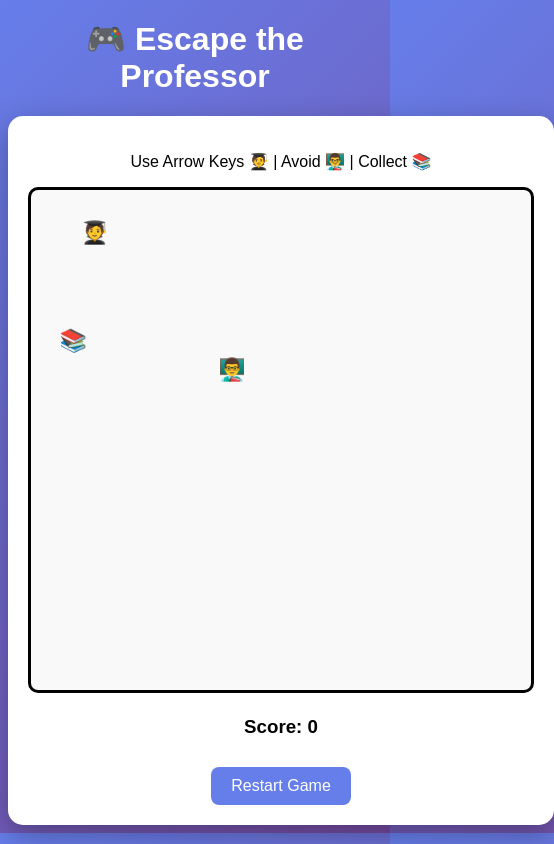
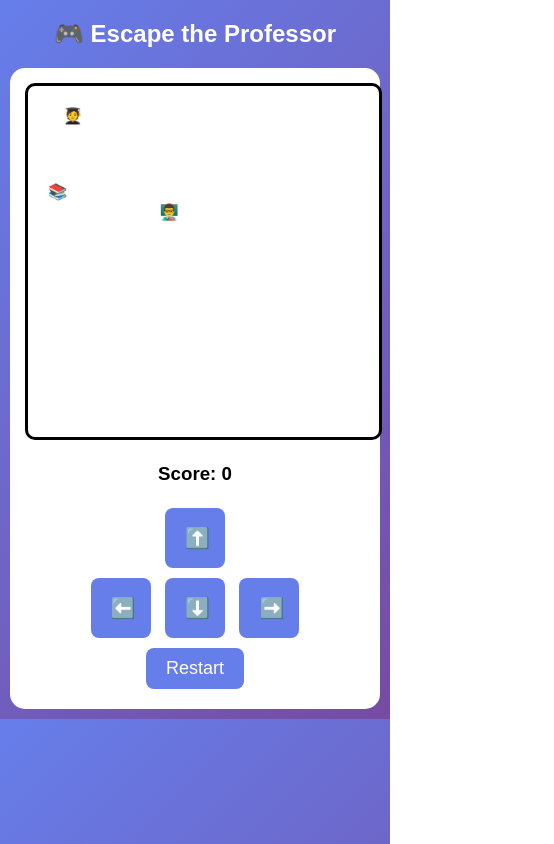
Before and after one commit to somyasamani/escape-the-professor, a plain HTML site: page index.html in a window 390 px wide. Shown: the whole page, 554 px wide, since content can reach past the window. Drawn offline with Linux system fonts and the light colour scheme.

Commit message:
Refactor index.html for mobile support and styling

```diff
--- a/index.html
+++ b/index.html
@@ -2,97 +2,81 @@
 <html>
 <head>
     <title>Escape the Professor</title>
+    <meta name="viewport" content="width=device-width, initial-scale=1.0">
     <style>
         body {
             text-align: center;
             font-family: Arial;
             background: linear-gradient(135deg, #667eea, #764ba2);
             color: white;
-        }
-
-        h1 {
-            margin-top: 20px;
+            margin: 0;
         }
 
         .game-box {
             background: white;
             color: black;
-            display: inline-block;
-            padding: 20px;
+            margin: 10px;
+            padding: 15px;
             border-radius: 15px;
-            box-shadow: 0px 10px 30px rgba(0,0,0,0.3);
         }
 
         canvas {
-            background: #f9f9f9;
+            width: 90vw;
+            max-width: 500px;
+            height: auto;
             border: 3px solid black;
             border-radius: 10px;
         }
 
         button {
-            margin-top: 10px;
             padding: 10px 20px;
-            font-size: 16px;
+            margin: 5px;
+            font-size: 18px;
+            border-radius: 8px;
             border: none;
-            border-radius: 8px;
             background: #667eea;
             color: white;
-            cursor: pointer;
         }
 
-        #memeBox {
-            position: fixed;
-            top: 0;
-            left: 0;
-            width: 100%;
-            height: 100%;
-            background: rgba(0,0,0,0.85);
-            display: none;
-            justify-content: center;
-            align-items: center;
-            flex-direction: column;
-            color: white;
-            font-size: 30px;
+        .controls {
+            margin-top: 10px;
+        }
+
+        .controls button {
+            width: 60px;
+            height: 60px;
+            font-size: 20px;
         }
     </style>
 </head>
 <body>
 
-<h1>🎮 Escape the Professor</h1>
+<h2>🎮 Escape the Professor</h2>
 
 <div class="game-box">
-    <p>Use Arrow Keys 🧑‍🎓 | Avoid 👨‍🏫 | Collect 📚</p>
     <canvas id="gameCanvas" width="500" height="500"></canvas>
-    <br>
     <h3 id="scoreText">Score: 0</h3>
-    <button onclick="restartGame()">Restart Game</button>
+
+    <!-- Touch Controls -->
+    <div class="controls">
+        <div>
+            <button onclick="move('up')">⬆️</button>
+        </div>
+        <div>
+            <button onclick="move('left')">⬅️</button>
+            <button onclick="move('down')">⬇️</button>
+            <button onclick="move('right')">➡️</button>
+        </div>
+    </div>
+
+    <button onclick="restartGame()">Restart</button>
 </div>
-
-<div id="memeBox">
-    <div id="memeText"></div>
-    <button onclick="restartGame()">Try Again 😭</button>
-</div>
-
-<!-- 🔊 Sounds -->
-<audio id="collectSound" src="https://www.soundjay.com/buttons/sounds/button-3.mp3"></audio>
-<audio id="gameOverSound" src="https://www.soundjay.com/misc/sounds/fail-buzzer-02.mp3"></audio>
 
 <script>
 const canvas = document.getElementById("gameCanvas");
 const ctx = canvas.getContext("2d");
 
-const collectSound = document.getElementById("collectSound");
-const gameOverSound = document.getElementById("gameOverSound");
-
 let player, professor, item, score, gameOver, speed;
-
-const memes = [
-    "💀 Bro thought he could escape internals",
-    "📉 Attendance: 10%",
-    "😭 Professor: 'See me after class'",
-    "🪦 RIP GPA",
-    "📚 You vs Backlogs → Backlogs won"
-];
 
 function init() {
     player = { x: 50, y: 50, size: 20 };
@@ -101,9 +85,7 @@ function init() {
     score = 0;
     gameOver = false;
     speed = 1.0;
-
     document.getElementById("scoreText").innerText = "Score: 0";
-    document.getElementById("memeBox").style.display = "none";
 }
 
 function spawnItem() {
@@ -114,17 +96,24 @@ function spawnItem() {
     };
 }
 
-document.addEventListener("keydown", movePlayer);
+// Keyboard support (still works on PC)
+document.addEventListener("keydown", (e) => {
+    if (e.key === "ArrowUp") move("up");
+    if (e.key === "ArrowDown") move("down");
+    if (e.key === "ArrowLeft") move("left");
+    if (e.key === "ArrowRight") move("right");
+});
 
-function movePlayer(e) {
+// Mobile buttons
+function move(direction) {
     if (gameOver) return;
 
     let step = 25;
 
-    if (e.key === "ArrowUp") player.y -= step;
-    if (e.key === "ArrowDown") player.y += step;
-    if (e.key === "ArrowLeft") player.x -= step;
-    if (e.key === "ArrowRight") player.x += step;
+    if (direction === "up") player.y -= step;
+    if (direction === "down") player.y += step;
+    if (direction === "left") player.x -= step;
+    if (direction === "right") player.x += step;
 
     player.x = Math.max(0, Math.min(480, player.x));
     player.y = Math.max(0, Math.min(480, player.y));
@@ -140,21 +129,17 @@ function update() {
     professor.x += (dx / dist) * speed;
     professor.y += (dy / dist) * speed;
 
-    // collision
     if (Math.abs(player.x - professor.x) < 20 &&
         Math.abs(player.y - professor.y) < 20) {
         gameOver = true;
-        gameOverSound.play(); // 🔊 lose sound
-        showMeme();
+        alert("💀 Game Over!");
     }
 
-    // collect
     if (Math.abs(player.x - item.x) < 20 &&
         Math.abs(player.y - item.y) < 20) {
         score++;
         item = spawnItem();
         speed += 0.1;
-        collectSound.play(); // 🔊 collect sound
         document.getElementById("scoreText").innerText = "Score: " + score;
     }
 }
@@ -166,18 +151,6 @@ function draw() {
     ctx.fillText("🧑‍🎓", player.x, player.y);
     ctx.fillText("👨‍🏫", professor.x, professor.y);
     ctx.fillText("📚", item.x, item.y);
-
-    if (gameOver) {
-        ctx.fillStyle = "red";
-        ctx.font = "30px Arial";
-        ctx.fillText("Game Over!", 150, 250);
-    }
-}
-
-function showMeme() {
-    let meme = memes[Math.floor(Math.random() * memes.length)];
-    document.getElementById("memeText").innerText = meme;
-    document.getElementById("memeBox").style.display = "flex";
 }
 
 function gameLoop() {
```
